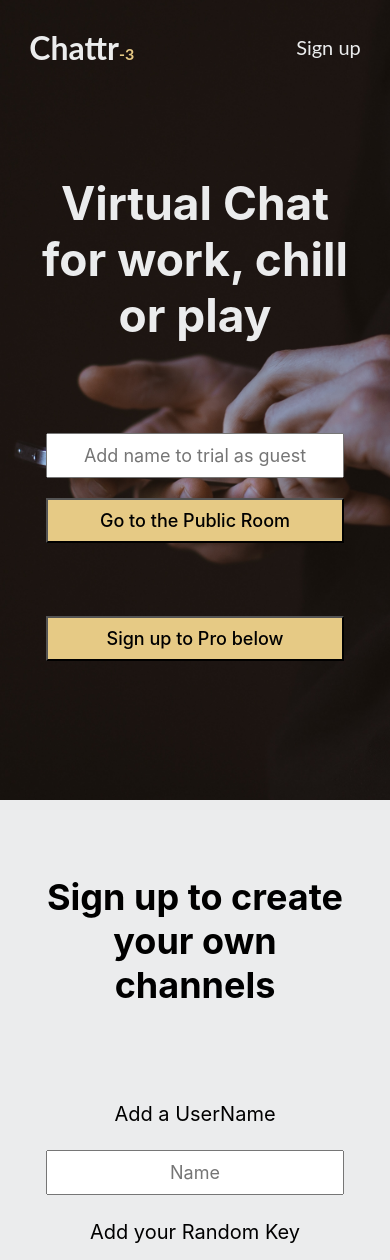
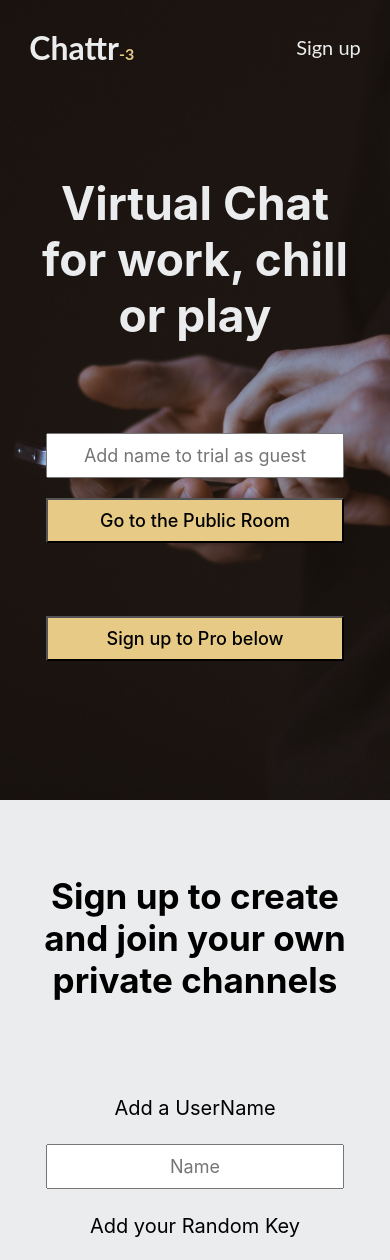
Before and after one commit to tomstuart123/tom-stuart-project-five, a React (Create React App) app: page / in a window 390 px wide. Shown: the top 1260 px of the page. Built offline with nearby package versions, Linux system fonts and the light colour scheme.

Commit message:
connected to VR

```diff
--- a/src/App.css
+++ b/src/App.css
@@ -48,7 +48,12 @@ html {
 .accent {
   font-size: 0.8rem;
   color: #e6ca85;
+  transition: font-size 0.5s;
 
+}
+
+.accent:hover {
+  font-size: 1rem;
 }
 
 .imageContainer {
@@ -149,7 +154,7 @@ nav a:hover{
 }
 
 .landingPageTop h2, .landingPageBottom h2 {
-  font-size: 2.3rem;
+  font-size: 2rem;
   margin-bottom: 20px;
   padding: 75px 0px;
 }
@@ -357,7 +362,7 @@ nav a:hover{
 
 @media (max-width: 900px) {
   .landingPageBottom h2 {
-    font-size: 1.8rem;
+    font-size: 1.75rem;
   }
 
   .landingPageTop button, .landingPageTop input, .landingPageBottom button, .landingPageBottom input {
--- a/src/App.js
+++ b/src/App.js
@@ -7,11 +7,10 @@ import RoomPage from './pages/RoomPage';
 
 
 // TOD
+  // make sure sign in and account persists on page refresh
   // Re-look at public chat styling
-  // swap VR over and make sure the sites link
-  // make sure sign in and account persists on page refresh
   // fix scroll to message bug
-  // fix bug - currently you can sign in as existing user
+  // fix bug - currently you can sign in occasionally as existing users
 
 
 
--- a/src/pages/LandingPage.js
+++ b/src/pages/LandingPage.js
@@ -29,7 +29,7 @@ class LandingPage extends Component {
                 </div>
                 <div className='landingPageBottom'>
                     <section className='wrapper '>
-                        <h2> {this.props.signOrLogin} to create your own channels</h2>
+                        <h2> {this.props.signOrLogin} to create and join your own private channels</h2>
                         <form className='signInForm' onSubmit={this.props.signUpOrLogin}>
                             <p>Add a UserName</p>
                             <TextInput inputField='Name' className='signInName' handleChange={this.props.handleChange}/>
```
